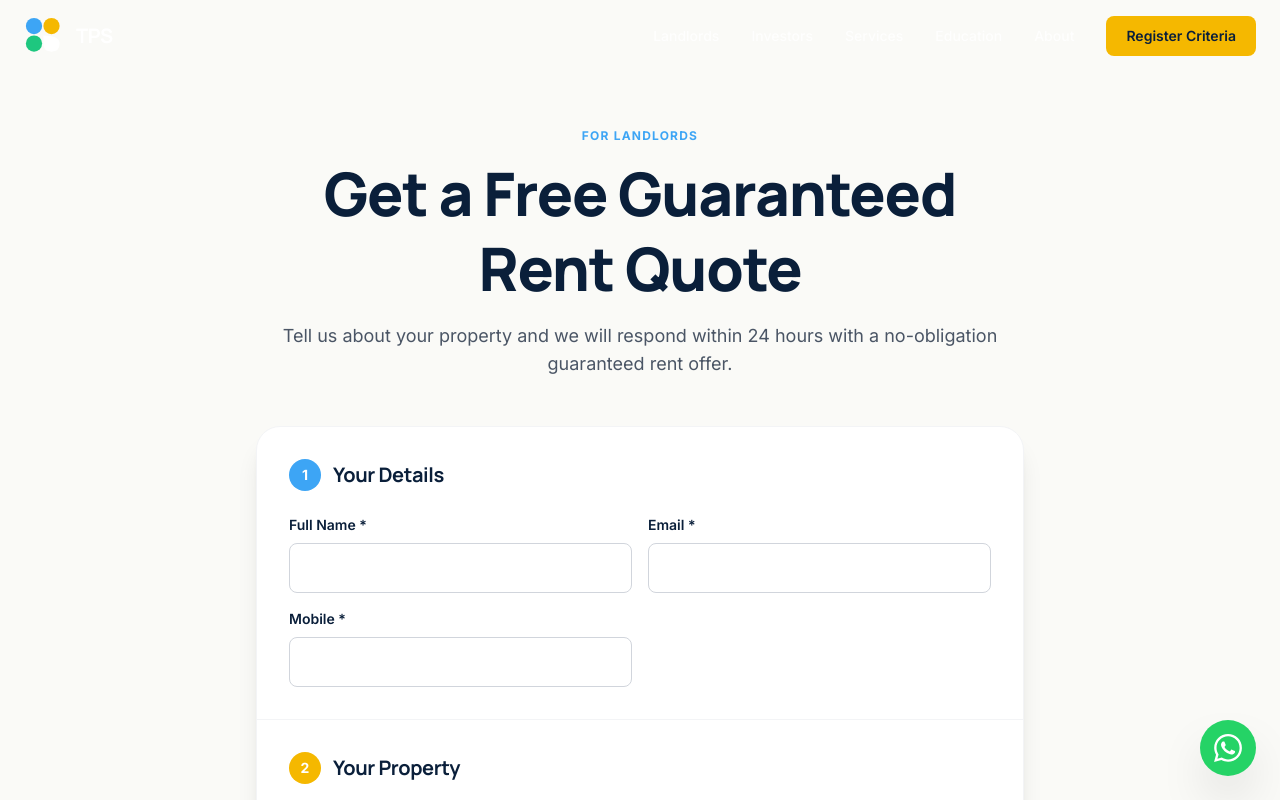
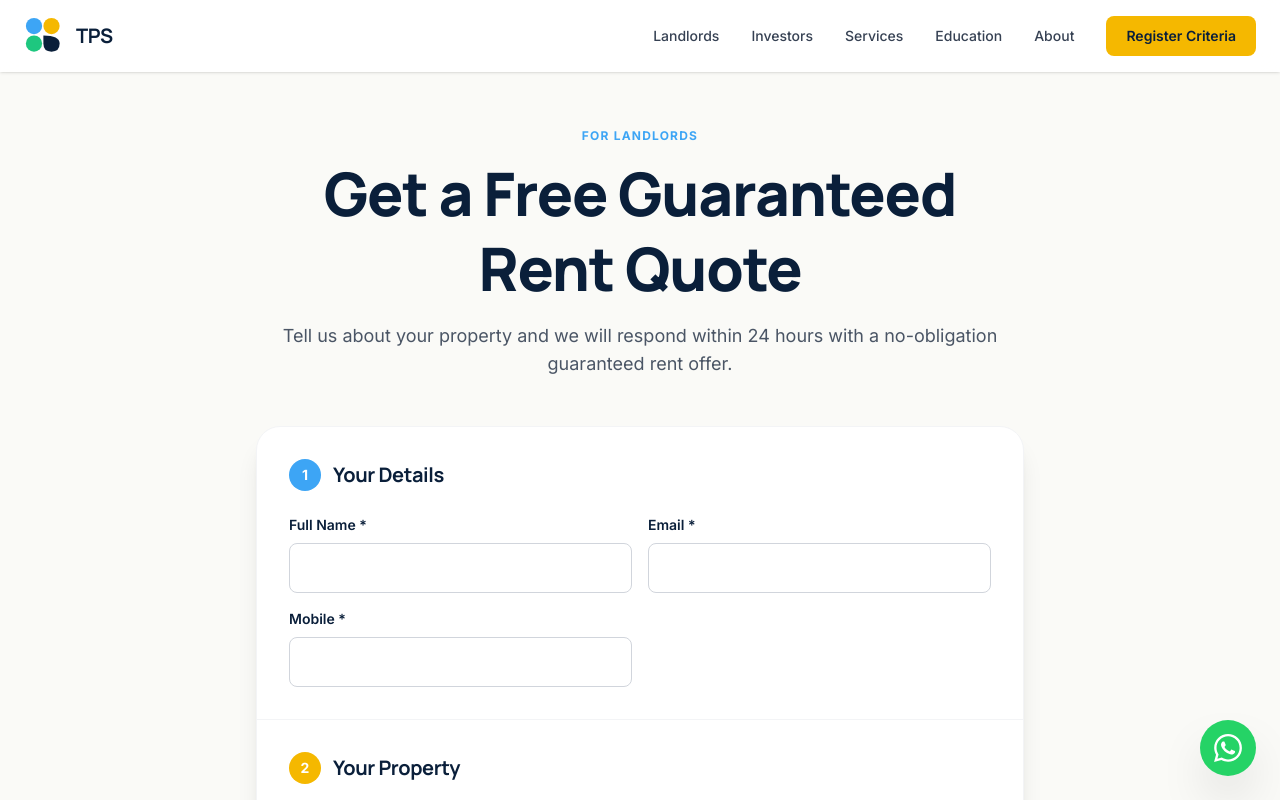
Before and after one commit to Snay-7/TPS-website, a Next.js app: page /landlord-enquiry in a window 1280 px wide. Shown: the top 800 px of the page. Built offline with nearby package versions, Linux system fonts and the light colour scheme.

Commit message:
Fix logo visibility on white-background pages

```diff
--- a/components/Header.tsx
+++ b/components/Header.tsx
@@ -1,9 +1,11 @@
 "use client";
 import Link from "next/link";
 import { useState, useEffect } from "react";
+import { usePathname } from "next/navigation";
 import Logo from "./Logo";
 
 export default function Header() {
+  const pathname = usePathname();
   const [scrolled, setScrolled] = useState(false);
   const [mobileOpen, setMobileOpen] = useState(false);
 
@@ -21,16 +23,20 @@ export default function Header() {
     { href: "/about", label: "About" },
   ];
 
+  // Only the homepage has a navy hero where the header should be transparent/light over dark
+  const hasDarkHero = pathname === "/";
+  const isLightMode = !hasDarkHero || scrolled;
+
   return (
     <header
       className={`fixed top-0 left-0 right-0 z-50 transition-all duration-300 ${
-        scrolled ? "bg-white/90 backdrop-blur-md shadow-sm" : "bg-transparent"
+        isLightMode ? "bg-white/90 backdrop-blur-md shadow-sm" : "bg-transparent"
       }`}
     >
       <nav className="container mx-auto px-6 max-w-7xl flex items-center justify-between py-4">
         <Link href="/" className="flex items-center gap-3 group">
-          <Logo className={`w-10 h-10 ${scrolled ? "text-navy" : "text-white"} transition-colors`} />
-          <div className={`font-display font-bold text-xl tracking-tight ${scrolled ? "text-navy" : "text-white"} transition-colors`}>
+          <Logo className={`w-10 h-10 ${isLightMode ? "text-navy" : "text-white"} transition-colors`} />
+          <div className={`font-display font-bold text-xl tracking-tight ${isLightMode ? "text-navy" : "text-white"} transition-colors`}>
             TPS
           </div>
         </Link>
@@ -41,7 +47,7 @@ export default function Header() {
               key={l.href}
               href={l.href}
               className={`text-sm font-medium transition-colors ${
-                scrolled ? "text-gray-700 hover:text-navy" : "text-white/80 hover:text-white"
+                isLightMode ? "text-gray-700 hover:text-navy" : "text-white/80 hover:text-white"
               }`}
             >
               {l.label}
@@ -56,7 +62,7 @@ export default function Header() {
         </div>
 
         <button
-          className={`lg:hidden ${scrolled ? "text-navy" : "text-white"}`}
+          className={`lg:hidden ${isLightMode ? "text-navy" : "text-white"}`}
           onClick={() => setMobileOpen(!mobileOpen)}
           aria-label="Menu"
         >
```
